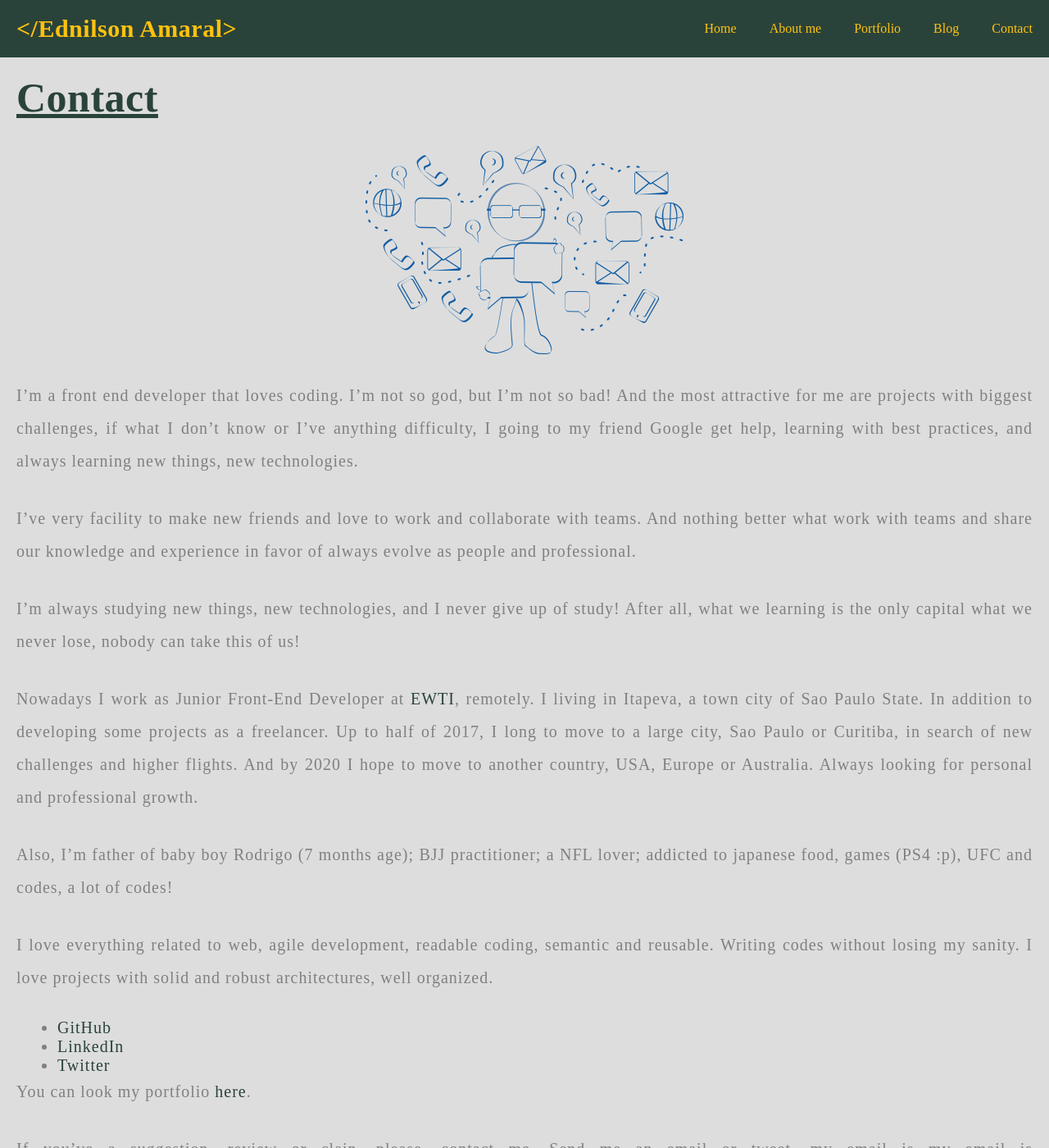
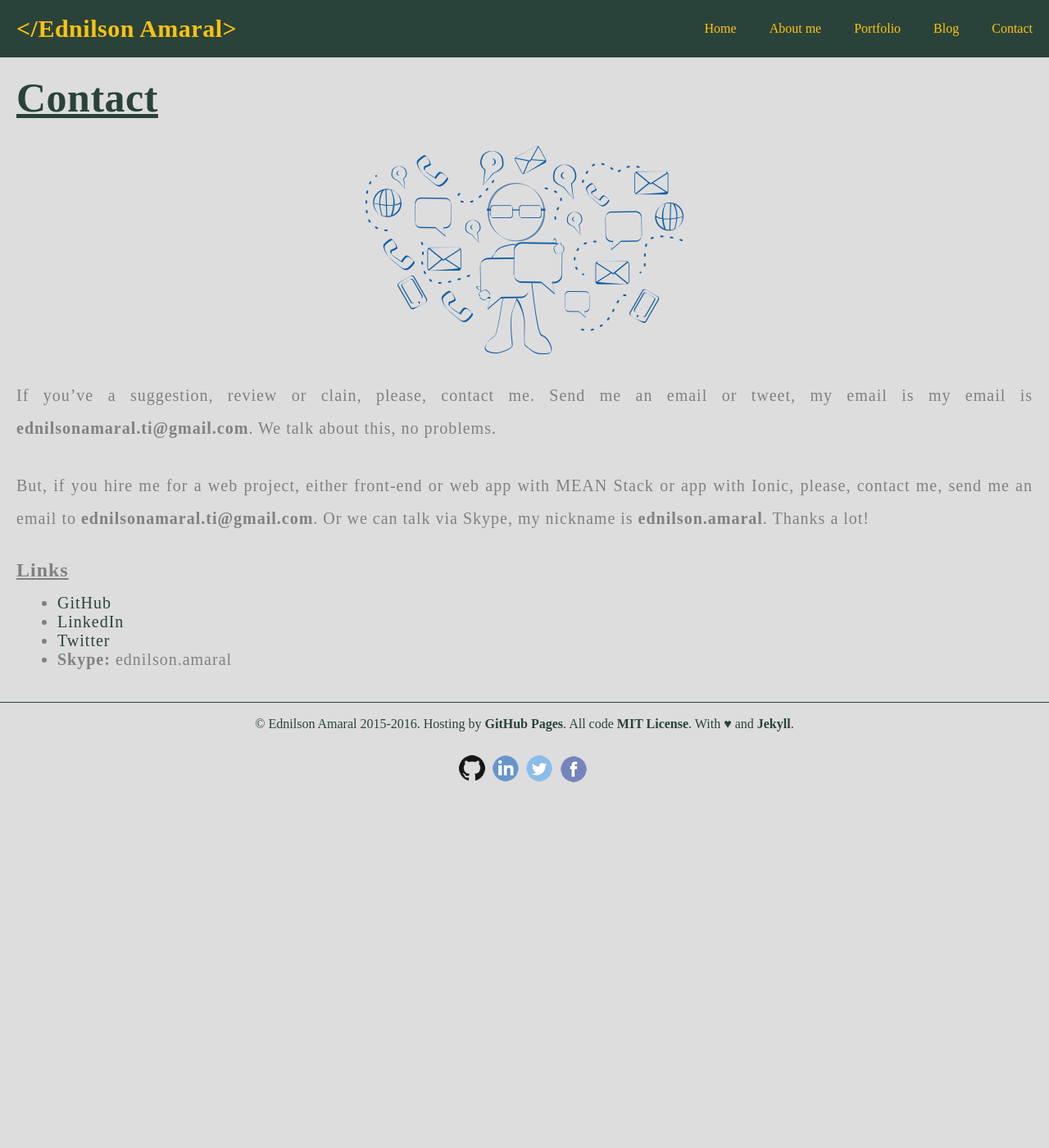
Before and after one commit to ednilsonamaral/ednilsonamaral.github.io, a Jekyll site: the page built from contact.md, in a window 1280 px wide and 1400 px high. Shown: the whole window at 82% size. Built offline with Jekyll 4.4.1, drawn with Linux system fonts in a browser that asks for light colours; some web fonts are replaced.

Commit message:
fix text

```diff
--- a/contact.md
+++ b/contact.md
@@ -7,25 +7,14 @@
 ![contato](/assets/img/contact.png)
 
 
-I'm a front end developer that loves coding. I'm not so god, but I'm not so bad! And the most attractive for me are projects with biggest challenges, if what I don't know or I've anything difficulty, I going to my friend Google get help, learning with best practices, and always learning new things, new technologies.
+If you've a suggestion, review or clain, please, contact me. Send me an email or tweet, my email is my email is **ednilsonamaral.ti@gmail.com**. We talk about this, no problems.
 
-I've very facility to make new friends and love to work and collaborate with teams. And nothing better what work with teams and share our knowledge and experience in favor of always evolve as people and professional.
+But, if you hire me for a web project, either front-end or web app with MEAN Stack or app with Ionic, please, contact me, send me an email to **ednilsonamaral.ti@gmail.com**. Or we can talk via Skype, my nickname is **ednilson.amaral**. Thanks a lot!
 
-I'm always studying new things, new technologies, and I never give up of study! After all, what we learning is the only capital what we never lose, nobody can take this of us!
 
-Nowadays I work as Junior Front-End Developer at [EWTI](http://www.ewti.com.br/), remotely. I living in Itapeva, a town city of Sao Paulo State. In addition to developing some projects as a freelancer. Up to half of 2017, I long to move to a large city, Sao Paulo or Curitiba, in search of new challenges and higher flights. And by 2020 I hope to move to another country, USA, Europe or Australia. Always looking for personal and professional growth.
-
-Also, I'm father of baby boy Rodrigo (7 months age); BJJ practitioner; a NFL lover; addicted to japanese food, games (PS4 :p), UFC and codes, a lot of codes!
-
-I love everything related to web, agile development, readable coding, semantic and reusable. Writing codes without losing my sanity. I love projects with solid and robust architectures, well organized.
+## Links
 
 * [GitHub](https://github.com/ednilsonamaral)
 * [LinkedIn](https://br.linkedin.com/in/ednilson-amaral-02a984106)
 * [Twitter](https://twitter.com/ednilsonaamaral)
-
-
-You can look my portfolio [here](/portfolio).
-
-If you've a suggestion, review or clain, please, contact me. Send me an email or tweet, my email is my email is **ednilsonamaral.ti@gmail.com**. We talk about this, no problems.
-
-But, if you hire me for a web project, either front-end or web app with MEAN Stack or app with Ionic, please, contact me, send me an email to **ednilsonamaral.ti@gmail.com**. Or we can talk via Skype, my nickname is **ednilson.amaral**. Thanks a lot!
+* **Skype:** ednilson.amaral
```
Also changed, not shown: about.md (+5 -5 lines).
